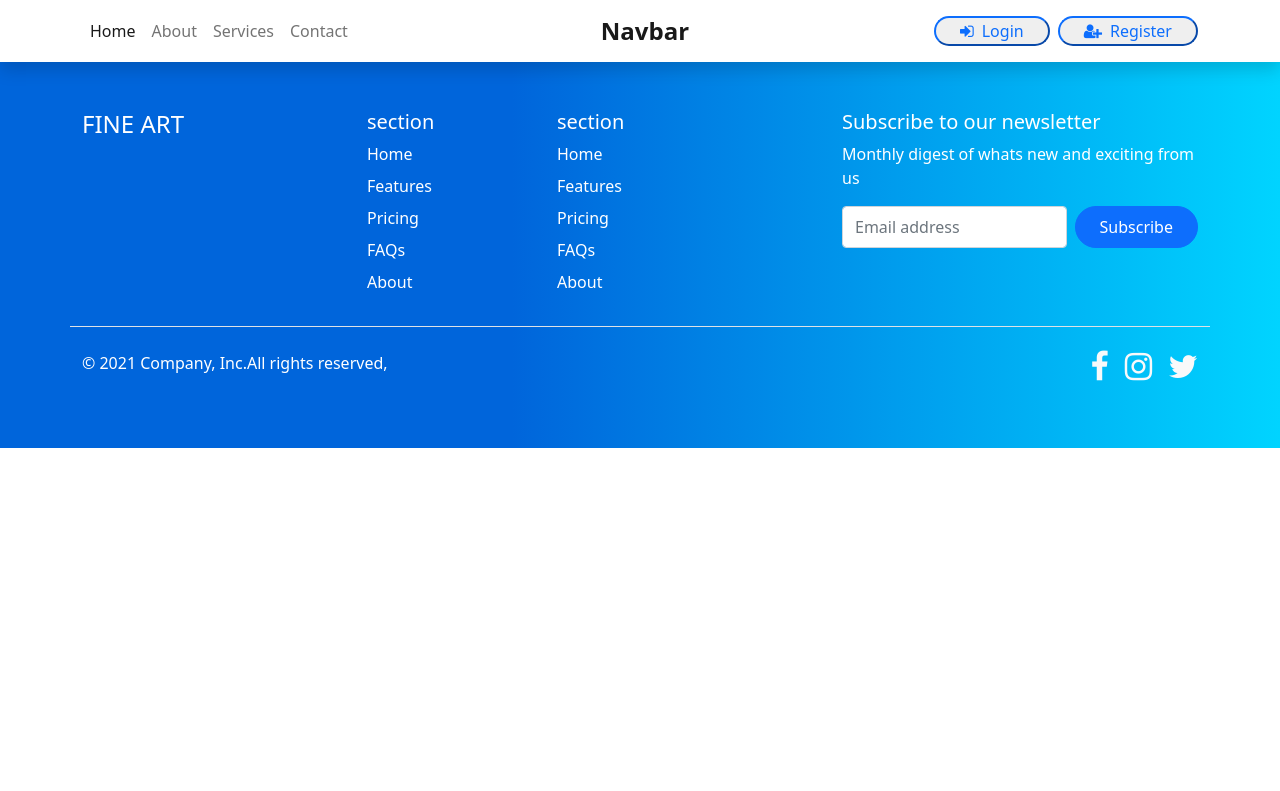
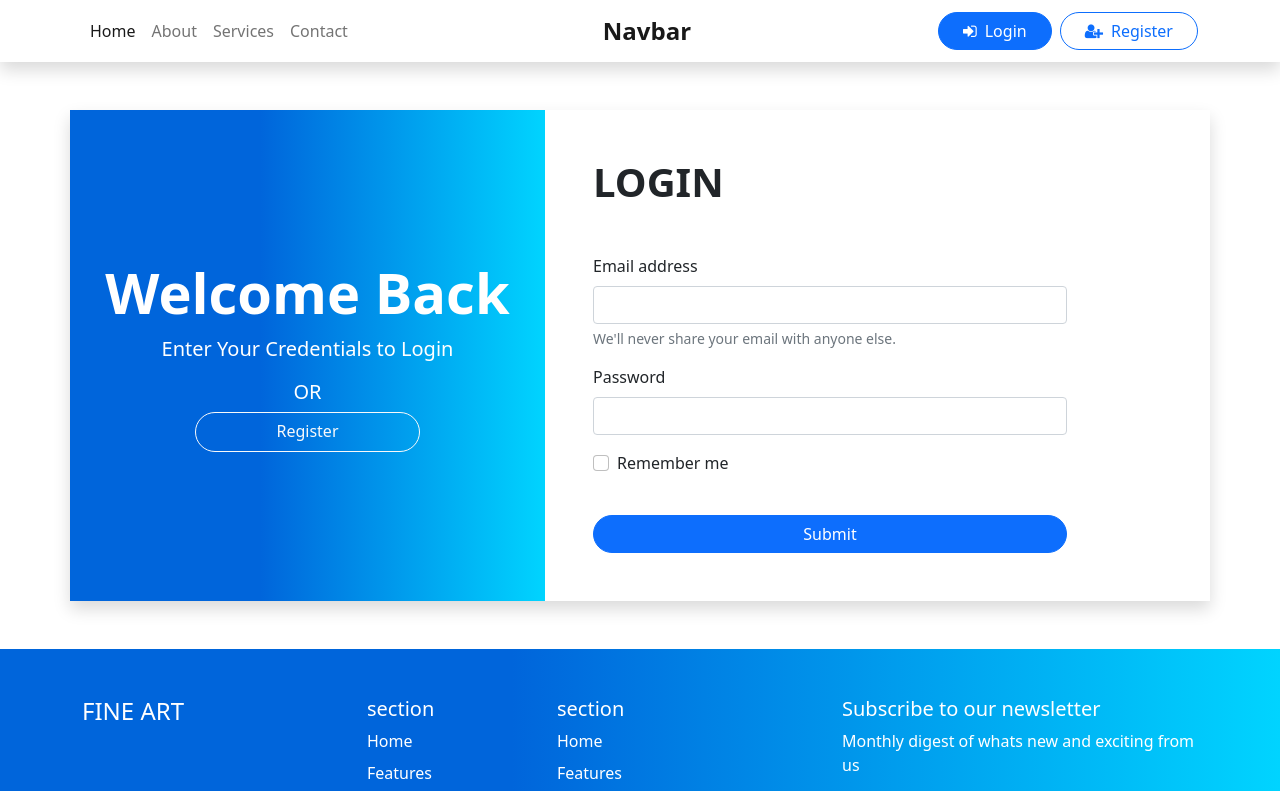
Before and after one commit to MeryAmun/mern-2021, a React (Create React App) app: page /login in a window 1280 px wide. Shown: the top 791 px of the page. Built offline with nearby package versions, Linux system fonts and the light colour scheme.

Commit message:
login and register forms added

```diff
--- a/src/App.css
+++ b/src/App.css
@@ -17,6 +17,17 @@
   box-shadow: 0 0.5rem 1rem rgba(0, 0, 0, 0.15);
 }
 
+/* form */
+
+.form {
+  background: rgb(0, 101, 219);
+  background: linear-gradient(
+    90deg,
+    rgb(0, 101, 219) 40%,
+    rgba(0, 212, 255, 1) 100%
+  );
+}
+
 /*  Footer*/
 
 .footer {
--- a/src/App.js
+++ b/src/App.js
@@ -6,8 +6,10 @@ import About from './components/About'
 import Contacts from './components/Contacts'
 import Footer from './components/Footer'
 import Home from './components/Home'
+import Login from './components/Login'
 import Navbar from './components/Navbar'
 import React from 'react'
+import Register from './components/Register'
 import Services from './components/Services'
 
 function App() {
@@ -19,6 +21,8 @@ function App() {
         <Route exact path='/about' element={<About />} />
         <Route exact path='/services' element={<Services />} />
         <Route exact path='/contact' element={<Contacts />} />
+        <Route exact path='/login' element={<Login />} />
+        <Route exact path='/register' element={<Register />} />
       </Routes>
       <Footer />
     </>
--- /dev/null
+++ b/src/components/Login.jsx
@@ -0,0 +1,69 @@
+import { NavLink } from 'react-router-dom'
+import React from 'react'
+
+export default function Login() {
+  return (
+    <div>
+      <div className='container shadow my-5'>
+        <div className='row'>
+          <div className='col-md-5 d-flex flex-column align-items-center text-white justify-content-center form'>
+            <h1 className='display-4 fw-bolder'>Welcome Back</h1>
+            <p className='lead'>Enter Your Credentials to Login</p>
+            <h5>OR</h5>
+            <NavLink
+              to='/register'
+              className='btn btn-outline-light rounded-pill pb-2 w-50'
+            >
+              Register
+            </NavLink>
+          </div>
+          <div className='col-md-6 p-5'>
+            <h1 className='display-6 fw-bolder mb-5'>LOGIN</h1>
+            <form>
+              <div class='mb-3'>
+                <label for='exampleInputEmail1' class='form-label'>
+                  Email address
+                </label>
+                <input
+                  type='email'
+                  class='form-control'
+                  id='exampleInputEmail1'
+                  aria-describedby='emailHelp'
+                />
+                <div id='emailHelp' class='form-text'>
+                  We'll never share your email with anyone else.
+                </div>
+              </div>
+              <div class='mb-3'>
+                <label for='exampleInputPassword1' class='form-label'>
+                  Password
+                </label>
+                <input
+                  type='password'
+                  class='form-control'
+                  id='exampleInputPassword1'
+                />
+              </div>
+              <div class='mb-3 form-check'>
+                <input
+                  type='checkbox'
+                  class='form-check-input'
+                  id='exampleCheck1'
+                />
+                <label class='form-check-label' for='exampleCheck1'>
+                  Remember me
+                </label>
+              </div>
+              <button
+                type='submit'
+                class='btn btn-primary w-100 mt-4 rounded-pill'
+              >
+                Submit
+              </button>
+            </form>
+          </div>
+        </div>
+      </div>
+    </div>
+  )
+}
--- a/src/components/Navbar.jsx
+++ b/src/components/Navbar.jsx
@@ -43,14 +43,20 @@ export default function Navbar() {
             <NavLink to='/' className='navbar-brand fw-bolder fs-4 mx-auto'>
               Navbar
             </NavLink>
-            <button className='btn-outline-primary ms-auto px-4 rounded-pill'>
+            <NavLink
+              to='/login'
+              className='btn btn-outline-primary ms-auto px-4 rounded-pill'
+            >
               <i className='fa fa-sign-in me-2'></i>
               Login
-            </button>
-            <button className='btn-outline-primary ms-2 px-4 rounded-pill'>
+            </NavLink>
+            <NavLink
+              to='/register'
+              className='btn btn-outline-primary ms-2 px-4 rounded-pill'
+            >
               <i className='fa fa-user-plus me-2'></i>
               Register
-            </button>
+            </NavLink>
           </div>
         </div>
       </nav>
--- /dev/null
+++ b/src/components/Register.jsx
@@ -0,0 +1,75 @@
+import { NavLink } from 'react-router-dom'
+import React from 'react'
+
+export default function Register() {
+  return (
+    <div>
+      <div className='container shadow my-5'>
+        <div className='row'>
+          <div className='col-md-5 d-flex flex-column align-items-center text-white justify-content-center form order-2'>
+            <h1 className='display-4 fw-bolder'>Hello Friend</h1>
+            <p className='lead'>Enter Your to Register</p>
+            <h5>OR</h5>
+            <NavLink
+              to='/login'
+              className='btn btn-outline-light rounded-pill pb-2 w-50'
+            >
+              Login
+            </NavLink>
+          </div>
+          <div className='col-md-6 p-5'>
+            <h1 className='display-6 fw-bolder mb-5'>Register</h1>
+            <form>
+              <div class='mb-3'>
+                <label for='name' class='form-label'>
+                  Username
+                </label>
+                <input type='email' class='form-control' id='name' />
+              </div>
+              <div class='mb-3'>
+                <label for='exampleInputEmail1' class='form-label'>
+                  Email address
+                </label>
+                <input
+                  type='email'
+                  class='form-control'
+                  id='exampleInputEmail1'
+                  aria-describedby='emailHelp'
+                />
+                <div id='emailHelp' class='form-text'>
+                  We'll never share your email with anyone else.
+                </div>
+              </div>
+              <div class='mb-3'>
+                <label for='exampleInputPassword1' class='form-label'>
+                  Password
+                </label>
+                <input
+                  type='password'
+                  class='form-control'
+                  id='exampleInputPassword1'
+                />
+              </div>
+              <div class='mb-3 form-check'>
+                <input
+                  type='checkbox'
+                  class='form-check-input'
+                  id='exampleCheck1'
+                />
+                <label class='form-check-label' for='exampleCheck1'>
+                  I Agree to Terms and Conditions
+                </label>
+              </div>
+              <button
+                type='submit'
+                class='btn btn-outline-primary w-100 mt-4 rounded-pill'
+              >
+                Register
+              </button>
+            </form>
+          </div>
+        </div>
+      </div>
+    </div>
+  )
+}
```
